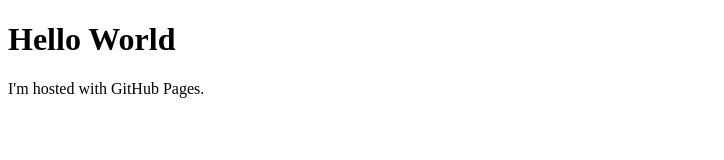
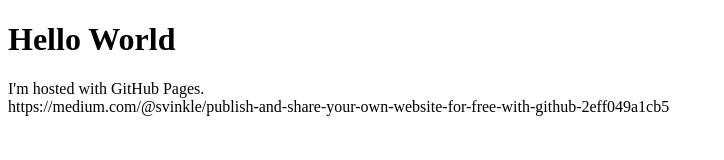
Before and after one commit to salsacobo/salsacobo.github.io, a plain HTML site: page index.html in a window 1280 px wide. Shown: the whole page, without its empty margins (0-724 px from the left). Drawn offline with Linux system fonts and the light colour scheme.

Commit message:
Update index.html

```diff
--- a/index.html
+++ b/index.html
@@ -2,6 +2,9 @@
 <html>
 <body>
 <h1>Hello World</h1>
-<p>I'm hosted with GitHub Pages.</p>
+<p>I'm hosted with GitHub Pages.
+<br>
+https://medium.com/@svinkle/publish-and-share-your-own-website-for-free-with-github-2eff049a1cb5
+</p>
 </body>
 </html>
```
